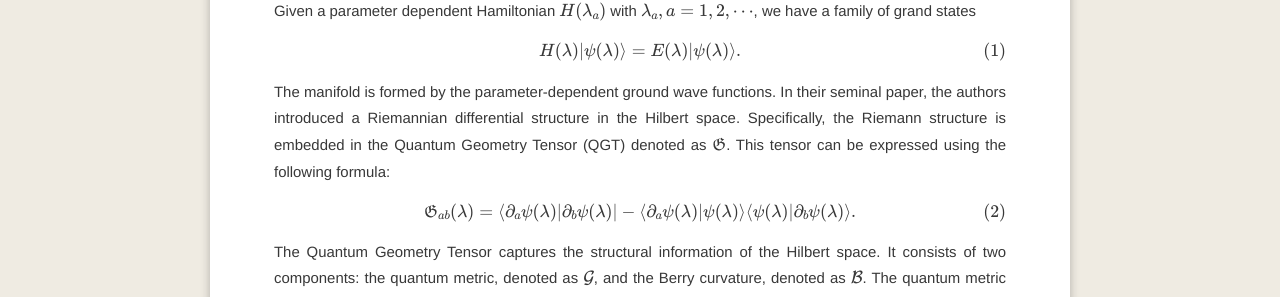
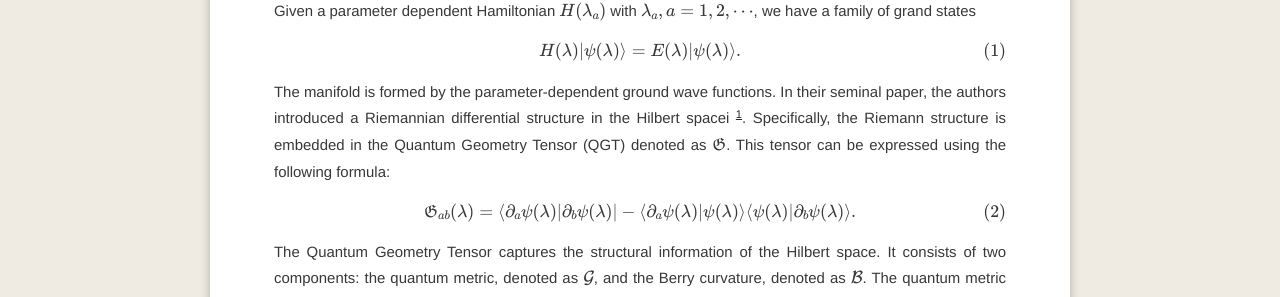
Before and after one commit to shuaichenphysics/shuaichenphysics.github.io, a Jekyll site: the page built from _posts/2023-11-20-Guantumgeometry_adiabatictheorem.md, in a window 1280 px wide and 900 px high, scrolled down 361 px. Shown: the part 177-474 px from the top of the window. Built offline with Jekyll 4.4.1, drawn with Linux system fonts in a browser that asks for light colours; formulas are drawn with MathJax 3; comment, search, counter and statistics services are not loaded; some of the changed text lies outside the part shown.

Commit message:
modify 2023-11-20-quantum geometry and adibatic theorem

```diff
--- a/_posts/2023-11-20-Guantumgeometry_adiabatictheorem.md
+++ b/_posts/2023-11-20-Guantumgeometry_adiabatictheorem.md
@@ -19,7 +19,7 @@
 H(\lambda)\vert\psi(\lambda)\rangle=E(\lambda)\vert\psi(\lambda)\rangle.
 $$
 
-The manifold is formed by the parameter-dependent ground wave functions. In their seminal paper, the authors introduced a Riemannian differential structure in the Hilbert space. Specifically, the Riemann structure is embedded in the Quantum Geometry Tensor (QGT) denoted as $$\mathfrak{G}$$. This tensor can be expressed using the following formula:
+The manifold is formed by the parameter-dependent ground wave functions. In their seminal paper, the authors introduced a Riemannian differential structure in the Hilbert spacei [^1]. Specifically, the Riemann structure is embedded in the Quantum Geometry Tensor (QGT) denoted as $$\mathfrak{G}$$. This tensor can be expressed using the following formula:
 
 $$
 \mathfrak{G}_{ab}(\lambda)=\langle\partial_{a}\psi(\lambda)\vert\partial_{b}\psi(\lambda)\vert-\langle\partial_{a}\psi(\lambda)\vert\psi(\lambda)\rangle\langle\psi(\lambda)\vert\partial_{b}\psi(\lambda)\rangle.
@@ -112,3 +112,6 @@
 $$
 \mathcal{G}_{ab}=\mathrm{Re}[\langle\partial_{a}\psi(\lambda)\vert\partial_{b}\psi(\lambda)\vert-\langle\partial_{a}\psi(\lambda)\vert\psi(\lambda)\rangle\langle\psi(\lambda)\vert\partial_{b}\psi(\lambda)\rangle].
 $$
+
+
+[^1]: Riemannian structure on manifolds of quantum states, by [J. P. Provost and G. Vallee](https://link.springer.com/article/10.1007/BF02193559)
```
